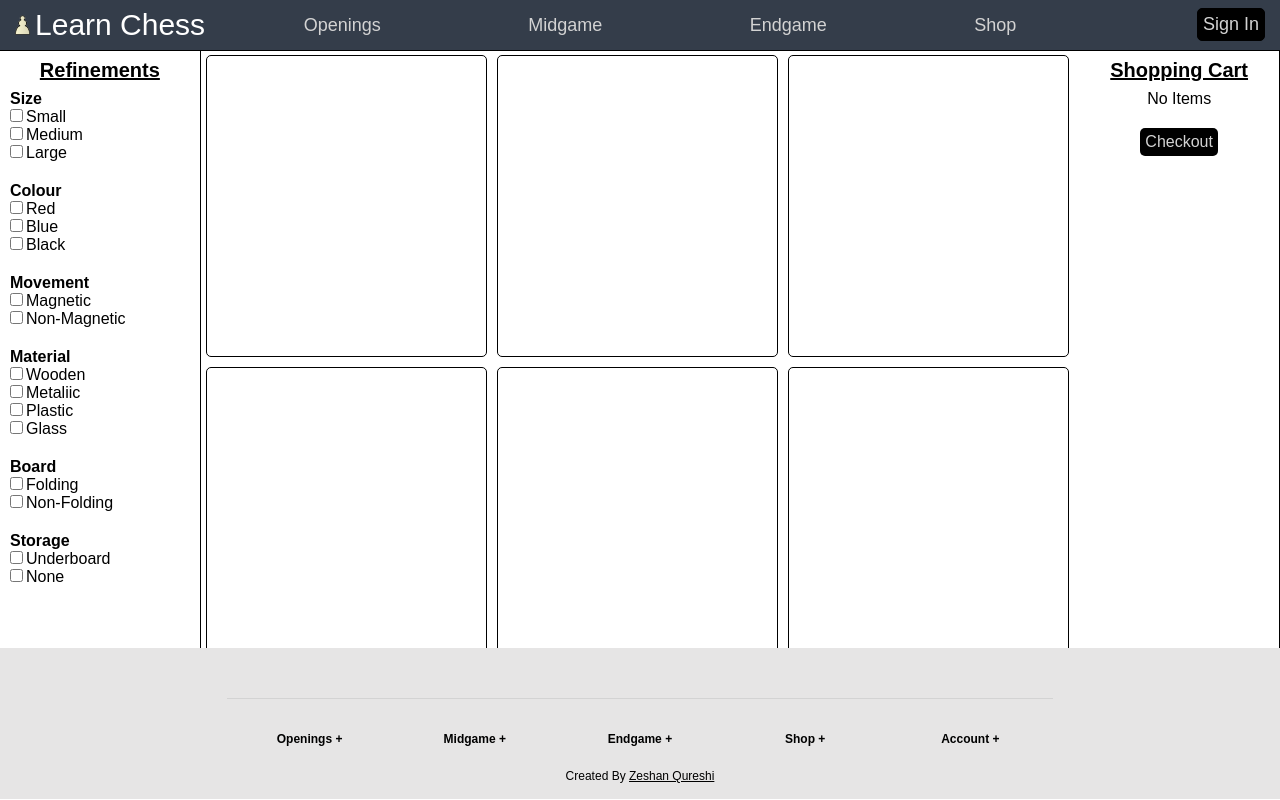
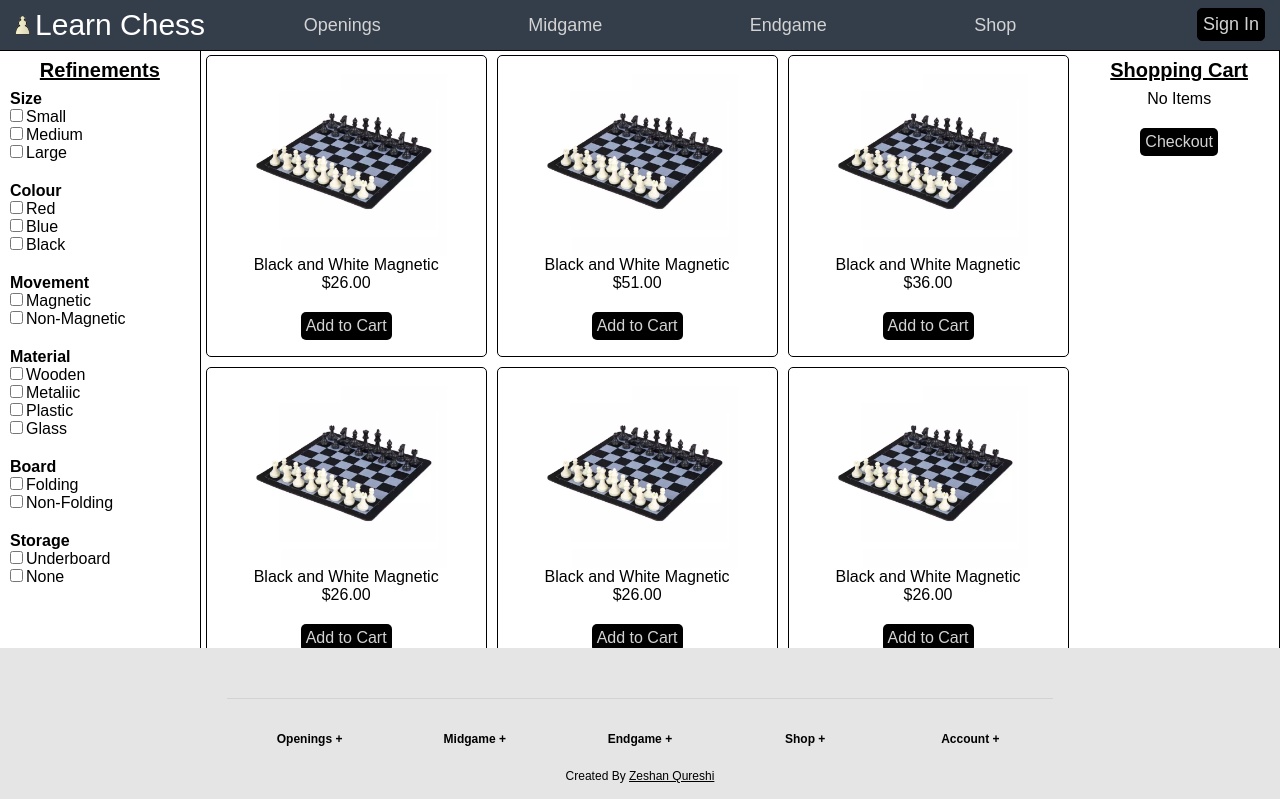
Before and after one commit to ZeshanQureshi/learn-chess, a Vue app: page /shop in a window 1280 px wide. Built offline with nearby package versions, Linux system fonts and the light colour scheme; a web font is replaced by a local one.

Commit message:
Set Up Store

```diff
--- a/src/components/shop/ShopPage.vue
+++ b/src/components/shop/ShopPage.vue
@@ -2,7 +2,7 @@
 <div>
   <div class="shop-header"></div>
   <div class="shop-center">
-    <div v-if="windowWidth > 1000" class="shop-sidebar">
+    <div v-if="windowWidth>1000" class="shop-sidebar">
       <h4>Refinements</h4>
       <div class="shop-refinement">
         <h5>Size</h5>
@@ -60,31 +60,43 @@
 
     <div class="shop-content">
       <div class="shop-row">
-        <div class="shop-item"></div>
-        <div class="shop-item"></div>
-        <div class="shop-item"></div>
+        <div class="shop-item" v-for="items in set1">
+          <img class="shop-img" v-bind:src="'/shop/' + items.img">
+          <p>{{ items.name }}</p>
+          <p>{{ items.cost }}</p>
+          <button class="shop-add" @click="addItemToCart(items.name, items.price)">Add to Cart</button>
+        </div>
       </div>
       <div class="shop-row">
-        <div class="shop-item"></div>
-        <div class="shop-item"></div>
-        <div class="shop-item"></div>
+        <div class="shop-item" v-for="items in set2">
+          <img class="shop-img" v-bind:src="'/shop/' + items.img">
+          <p>{{ items.name }}</p>
+          <p>{{ items.cost }}</p>
+          <button class="shop-add">Add to Cart</button>
+        </div>
       </div>
       <div class="shop-row">
-        <div class="shop-item"></div>
-        <div class="shop-item"></div>
-        <div class="shop-item"></div>
+        <div class="shop-item" v-for="items in set3">
+          <img class="shop-img" v-bind:src="'/shop/' + items.img">
+          <p>{{ items.name }}</p>
+          <p>{{ items.cost }}</p>
+          <button class="shop-add">Add to Cart</button>
+        </div>
       </div>
       <div class="shop-row">
-        <div class="shop-item"></div>
-        <div class="shop-item"></div>
-        <div class="shop-item"></div>
+        <div class="shop-item" v-for="items in set4">
+          <img class="shop-img" v-bind:src="'/shop/' + items.img">
+          <p>{{ items.name }}</p>
+          <p>{{ items.cost }}</p>
+          <button class="shop-add">Add to Cart</button>
+        </div>
       </div>
     </div>
 
     <div  v-if="windowWidth > 1000" class="shop-bag">
       <h4>Shopping Cart</h4>
       <div class="shop-cart">
-        <p class="shop-cart-text">{{ items }}</p>
+        <p class="shop-cart-text" v-for="item in cart">{{ item }}</p>
       </div>
       <div class="shop-button">
         <button>Checkout</button>
@@ -100,8 +112,40 @@ export default {
   data () {
       return {
         windowWidth: window.innerWidth,
-        items: "No Items"
+        cart: ['No Items'],
+        total: 0,
+        set1: [
+          {name: "Black and White Magnetic", price: 26, img:"bnw-mag.png", cost:"$26.00", tags:"magnetic"},
+          {name: "Black and White Magnetic", img:"bnw-mag.png", cost:"$51.00", tags:"magnetic"},
+          {name: "Black and White Magnetic", img:"bnw-mag.png", cost:"$36.00", tags:"magnetic"}
+        ],
+        set2: [
+          {name: "Black and White Magnetic", img:"bnw-mag.png", cost:"$26.00", tags:"magnetic"},
+          {name: "Black and White Magnetic", img:"bnw-mag.png", cost:"$26.00", tags:"magnetic"},
+          {name: "Black and White Magnetic", img:"bnw-mag.png", cost:"$26.00", tags:"magnetic"}
+        ],
+        set3: [
+          {name: "Black and White Magnetic", img:"bnw-mag.png", cost:"$26.00", tags:"magnetic"},
+          {name: "Black and White Magnetic", img:"bnw-mag.png", cost:"$26.00", tags:"magnetic"},
+          {name: "Black and White Magnetic", img:"bnw-mag.png", cost:"$26.00", tags:"magnetic"}
+        ],
+        set4: [
+          {name: "Black and White Magnetic", img:"bnw-mag.png", cost:"$26.00", tags:"magnetic"},
+          {name: "Black and White Magnetic", img:"bnw-mag.png", cost:"$26.00", tags:"magnetic"},
+          {name: "Black and White Magnetic", img:"bnw-mag.png", cost:"$26.00", tags:"magnetic"}
+        ],
       }
+  },
+  methods: {
+    addItemToCart(nameItem, cost) {
+      this.total += cost;
+
+      if (this.cart.length == 1) {
+        this.cart.pop;
+      }
+
+      this.cart.push = [nameItem];
+    }
   }
 }
 </script>
@@ -174,6 +218,15 @@ label:hover {
   border-radius: 5px;
   background-color: white;
   float: left;
+  text-align: center;
+}
+
+.shop-img {
+  max-width: 80%;
+  max-height: calc(100% - 100px);
+  margin-left: auto;
+  margin-right: auto;
+  display: block;
 }
 
 .shop-row {
```
Also changed, not shown: public/shop/bnw-mag.png (added).
